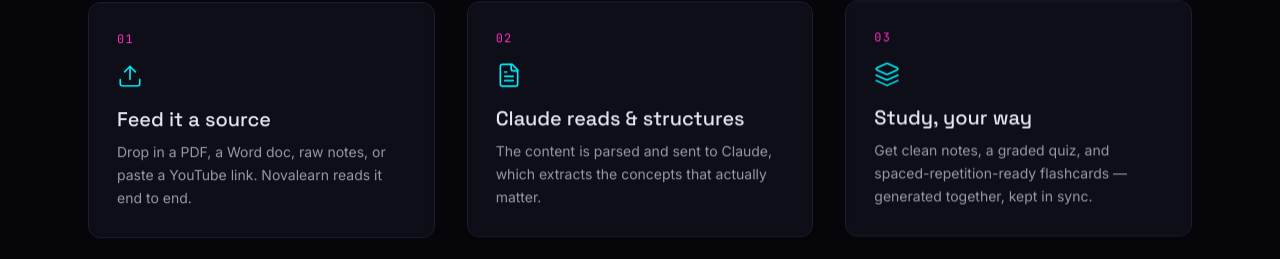
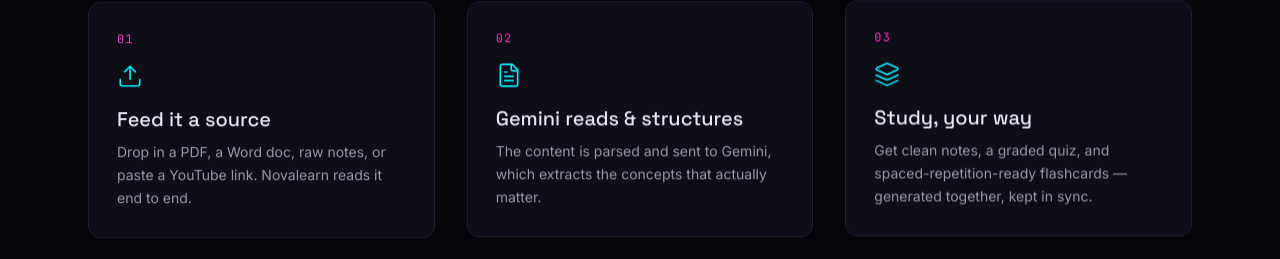
Before and after one commit to Kryz21/nova-learn-ai, a React (Vite) app: page / in a window 1280 px wide. Shown: the part 1069-1328 px from the top of the page. Built offline with nearby package versions, Linux system fonts and the light colour scheme; no server answers.

Commit message:
Update Landing.jsx

```diff
--- a/src/pages/Landing.jsx
+++ b/src/pages/Landing.jsx
@@ -13,8 +13,8 @@
   },
   {
     n: '02',
-    title: 'Claude reads & structures',
-    body: 'The content is parsed and sent to Claude, which extracts the concepts that actually matter.',
+    title: 'Gemini reads & structures',
+    body: 'The content is parsed and sent to Gemini, which extracts the concepts that actually matter.',
     Icon: FileText,
   },
   {
@@ -147,7 +147,7 @@
       </section>
 
       <footer className="border-t border-line/50 py-8 text-center text-xs font-mono text-muted">
-        Novalearn AI — built with Claude
+        Novalearn AI — Built with Gemini
       </footer>
     </div>
   )
```
